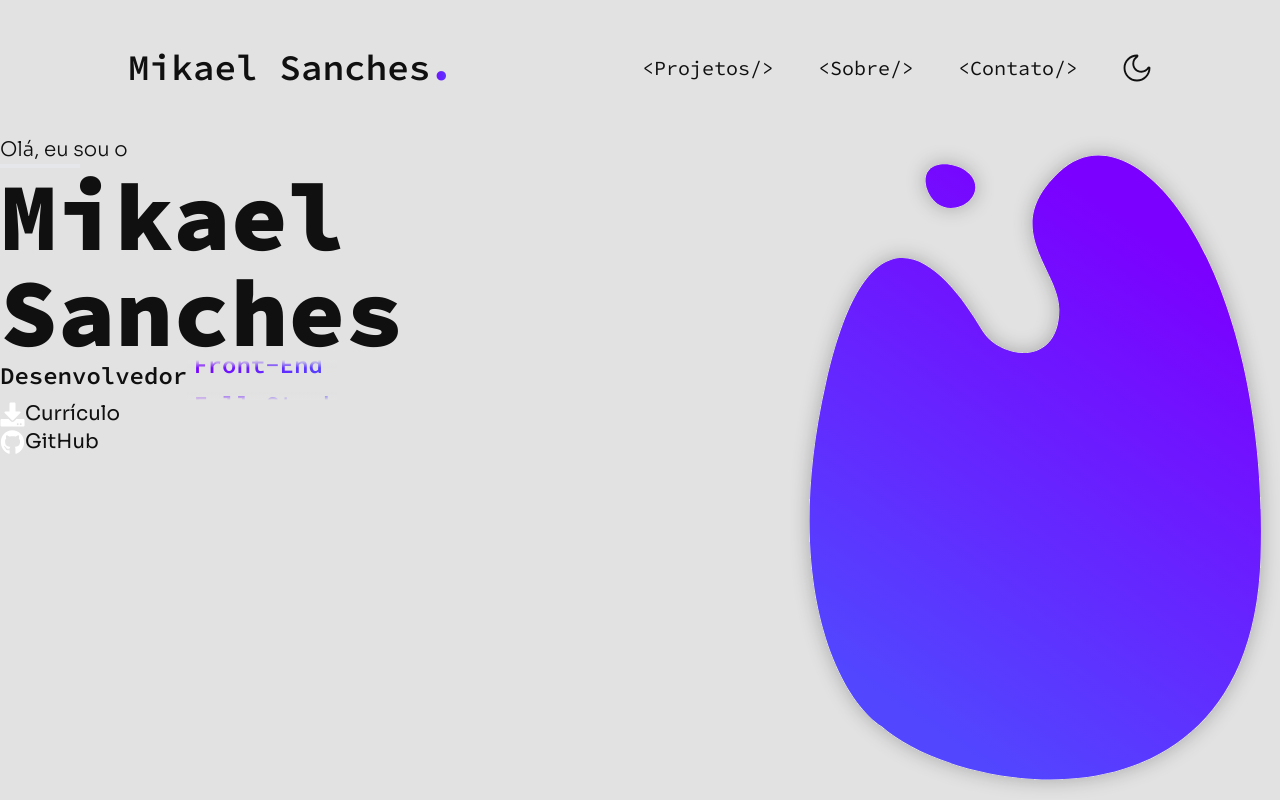
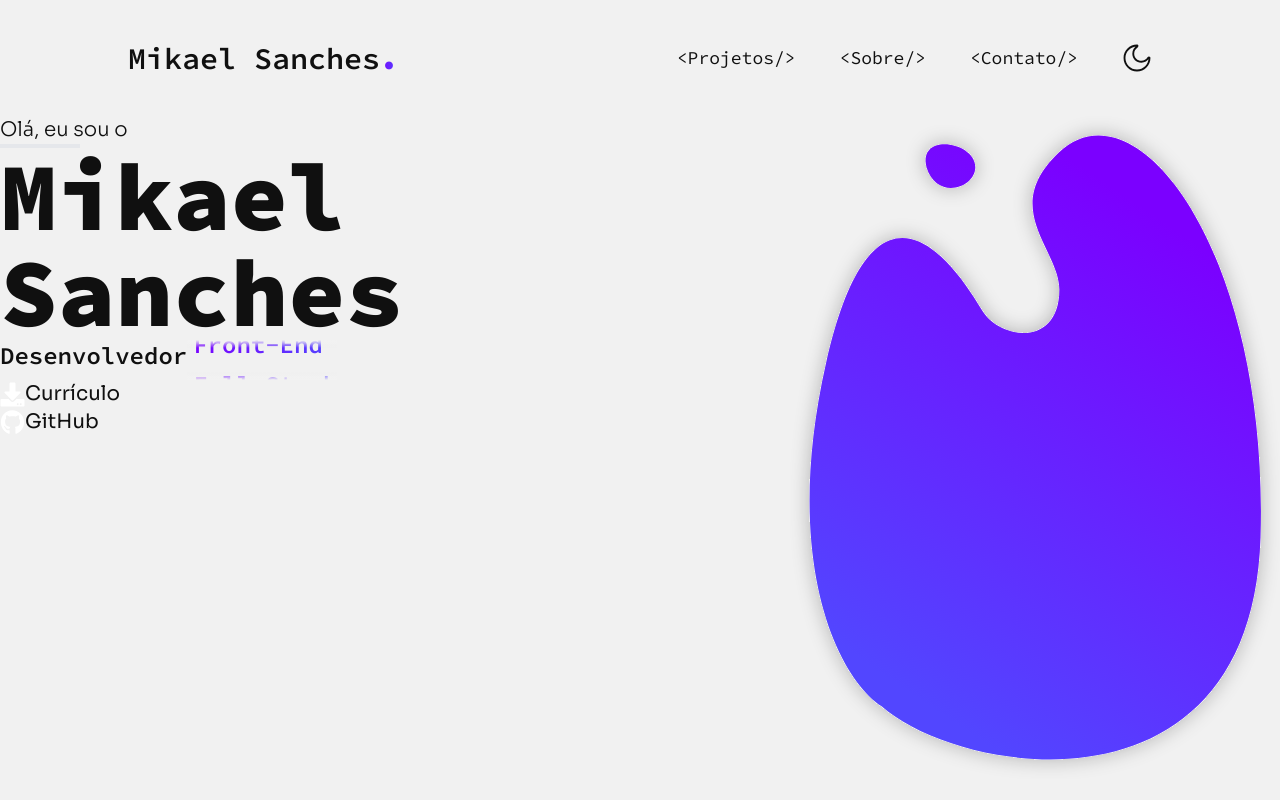
Before and after one commit to MikaelDv/Portfolio-MikaelDv, a Next.js app: page / in a window 1280 px wide. Built offline with nearby package versions, Linux system fonts and the light colour scheme.

Commit message:
:wrench: chore: styling
aaaaaa

```diff
--- a/src/app/components/Header.tsx
+++ b/src/app/components/Header.tsx
@@ -1,16 +1,15 @@
 import React from 'react'
-import Image from "next/image";
 import Link from 'next/link';
 import DarkModeToggle from './DarkModeToggle';
 
 export default function Header() {
   return (
-    <div className='flex justify-between items-center py-12 px-32'>
+    <div className='flex justify-between items-center 2xl:py-12 px-32 lg:py-10 px-24 md:py-8 px-20'>
         <h1
-            className="text-4xl font-semibold"
+            className="font-semibold 2xl:text-4xl lg:text-3xl md:text-xl sm:text-2xl "
         >Mikael Sanches<a href="" className="font-black bg-gradient-to-r from-[#7B00FF] to-[#5246FF] bg-clip-text text-transparent cursor-default" >.</a></h1>
-        <div>
-        <ul className='flex items-center gap-11 font-normal text-xl'>
+        <div className='2xl:block xl:block lg:block md:block sm:hidden'>
+          <ul className='flex items-center gap-11 font-normal 2xl:text-xl xl:text-lg lg:text-base md:text-sm sm:text-xs'>
             <Link href={""}><li>{"<Projetos/>"}</li></Link>
             <Link href={""}><li>{"<Sobre/>"}</li></Link>
             <Link href={""}><li>{"<Contato/>"}</li></Link>
--- a/src/app/globals.css
+++ b/src/app/globals.css
@@ -9,7 +9,7 @@
 
 body {
   color: #101010;
-  background: #e2e2e2;
+  background: #f1f1f1;
   font-family: "Source Code Pro", serif;
 }
 
@@ -38,10 +38,10 @@ body {
     position: absolute;
     inset: 0;
     background: linear-gradient(
-      #e2e2e2 0%,
+      #f1f1f1 0%,
       transparent 20%,
       transparent 80%,
-      #e2e2e2 100%
+      #f1f1f1 100%
     );
     z-index: 20;
   }
```
Lines whose indentation alone changed are shown as unchanged.
